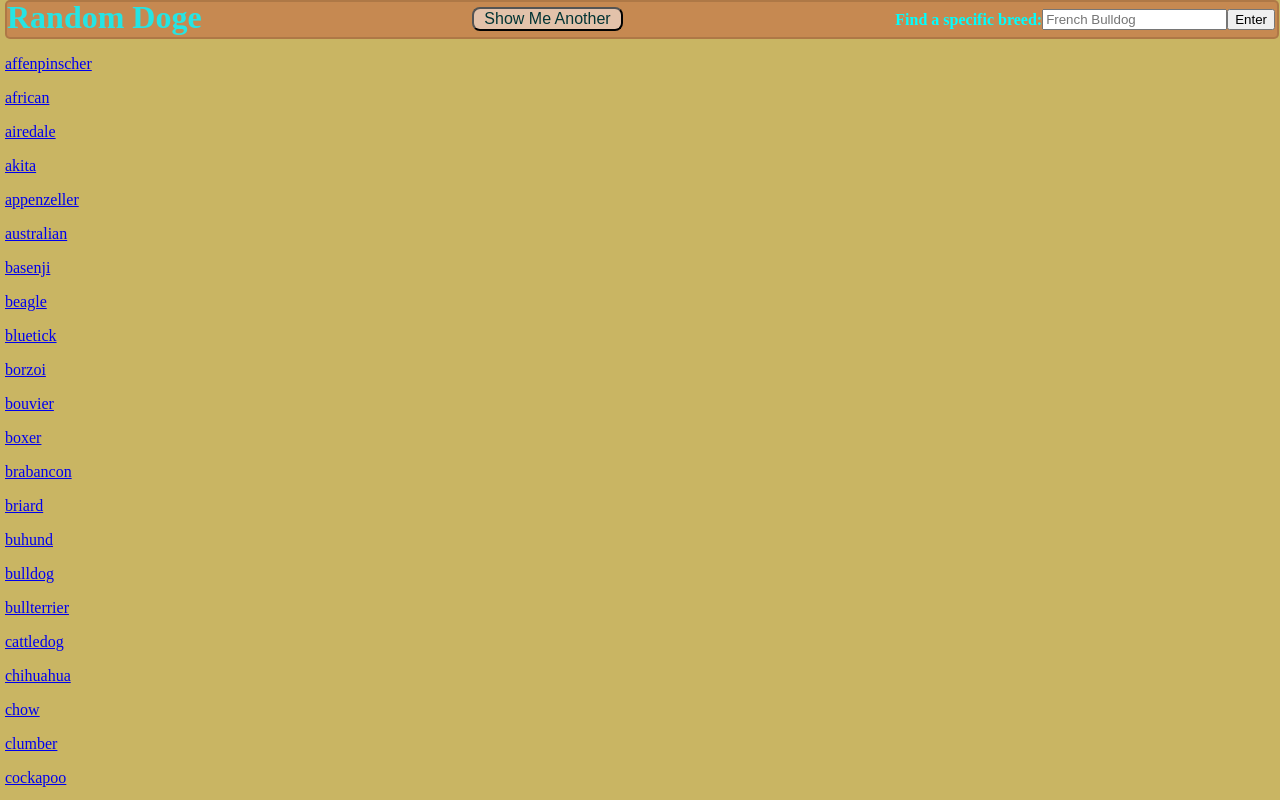
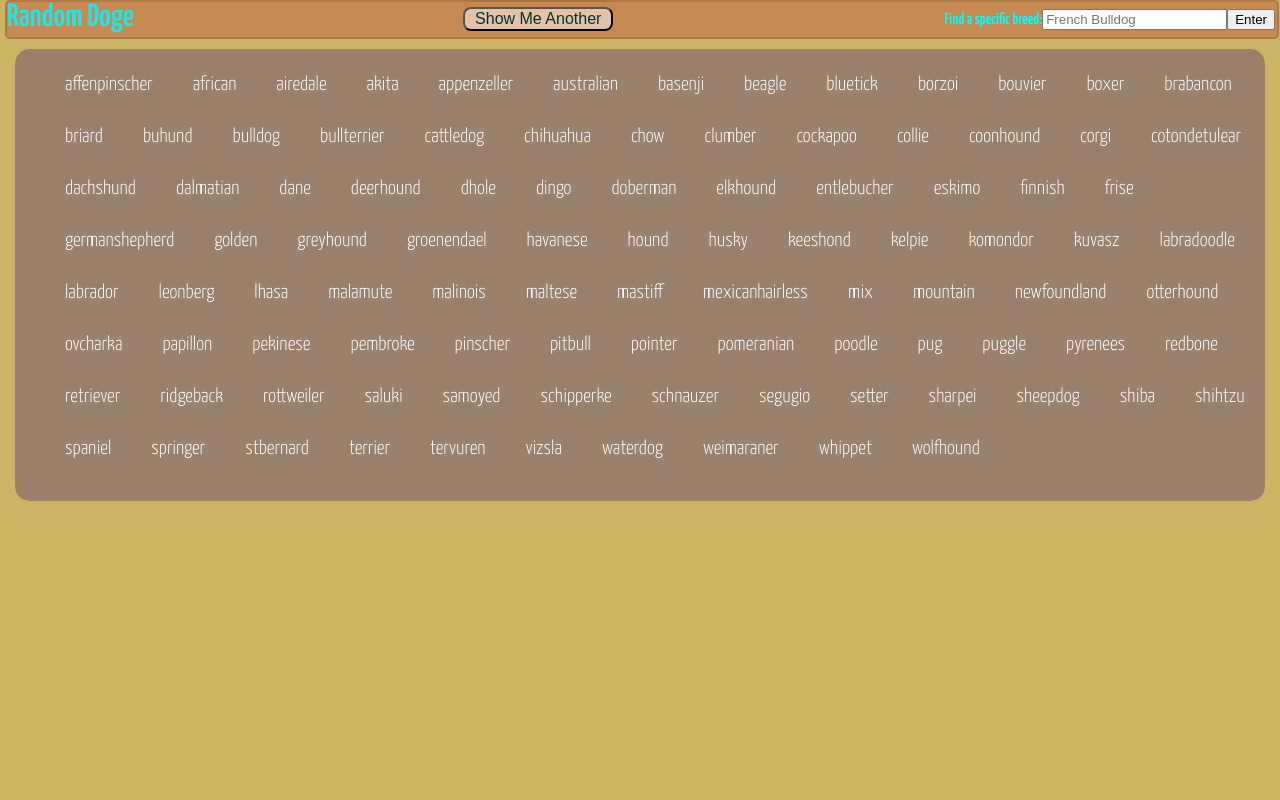
Before and after one commit to Chrisstruong/BreedBeauty, a React (Create React App) app in the folder project-two/: page / in a window 1280 px wide. Shown: the top 800 px of the page. Built offline with nearby package versions, Linux system fonts and the light colour scheme; no server answers.

Commit message:
Update styling app.css, DogDetails.css, DogList.css. // update component order in App.js, DogDetails.js, DogList.js. // Add font for website to index.html.

```diff
--- a/project-two/public/index.html
+++ b/project-two/public/index.html
@@ -3,6 +3,9 @@
   <head>
     <meta charset="utf-8" />
     <link rel="icon" href="%PUBLIC_URL%/favicon.ico" />
+    <link rel="preconnect" href="https://fonts.googleapis.com">
+    <link rel="preconnect" href="https://fonts.gstatic.com" crossorigin>
+    <link href="https://fonts.googleapis.com/css2?family=Yanone+Kaffeesatz:wght@300;600&display=swap" rel="stylesheet">
     <meta name="viewport" content="width=device-width, initial-scale=1" />
     <meta name="theme-color" content="#000000" />
     <meta
--- a/project-two/src/App.js
+++ b/project-two/src/App.js
@@ -10,13 +10,10 @@ import DogList from './Components/DogList';
 function App() {
   return (
   <>
-    <header>
        <Navbar />
-       <DogList />
-       <DogDetails />
-    </header>
     <main>
-    <Routes>
+      <DogList />
+      <Routes>
         <Route path="/" element={ <RandomDog /> } />
         <Route path="/list" element={<DogList />} />
         <Route path="/list/:nameDog" element={ <DogDetails /> } />
--- a/project-two/src/Components/DogDetails.js
+++ b/project-two/src/Components/DogDetails.js
@@ -1,5 +1,6 @@
 import { useEffect, useState } from 'react'
 import { useParams } from 'react-router-dom'
+import '../styles/DogDetails.css'
 
 function DogDetails (props) {
     const [dogs, setDogs] = useState(null)
@@ -31,7 +32,7 @@ function DogDetails (props) {
 
 
     return (
-        <div>
+        <div className="dog-container">
             {dogs ? <>
                 <img className='photo-box' src={dogs[0]} alt=""/>
                 <img className='photo-box' src={dogs[1]} alt=""/>
--- a/project-two/src/Components/DogList.js
+++ b/project-two/src/Components/DogList.js
@@ -5,15 +5,19 @@ function DogList (props) {
     const [dog, setDog] = useState(null)
     const dogArray = ["affenpinscher", "african", "airedale", "akita", "appenzeller", "australian", "basenji", "beagle", "bluetick", "borzoi", "bouvier", "boxer", "brabancon", "briard", "buhund", "bulldog", "bullterrier", "cattledog", "chihuahua", "chow", "clumber", "cockapoo", "collie", "coonhound", "corgi","cotondetulear", "dachshund", "dalmatian", "dane", "deerhound", "dhole", "dingo", "doberman", "elkhound", "entlebucher", "eskimo", "finnish", "frise", "germanshepherd", "golden", "greyhound", "groenendael", "havanese", "hound", "husky", "keeshond", "kelpie", "komondor", "kuvasz", "labradoodle", "labrador", "leonberg", "lhasa", "malamute", "malinois", "maltese", "mastiff", "mexicanhairless", "mix", "mountain", "newfoundland", "otterhound", "ovcharka", "papillon", "pekinese", "pembroke", "pinscher", "pitbull", "pointer", "pomeranian", "poodle", "pug", "puggle", "pyrenees", "redbone", "retriever", "ridgeback", "rottweiler", "saluki", "samoyed", "schipperke", "schnauzer", "segugio", "setter", "sharpei", "sheepdog", "shiba", "shihtzu", "spaniel", "springer", "stbernard", "terrier", "tervuren", "vizsla", "waterdog", "weimaraner","whippet", "wolfhound"]
     return (
-        <div>
+        <>
+        <div className="dog-list">
             {dogArray.map((elDog, idx) => (
                 <Link to = {`/list/${elDog}`} key={idx}>
-                    <div className="dog-list">
-                        <p>{elDog}</p>
+                    <div className="dog-list-inner">
+                        <ul>
+                        <li>{elDog}</li>
+                        </ul>
                     </div>
                 </Link>
             ))}
         </div>
+        </>
     )
 }
 
--- a/project-two/src/styles/App.css
+++ b/project-two/src/styles/App.css
@@ -1,4 +1,5 @@
 body {
+    font-family: 'Yanone Kaffeesatz', sans-serif;
     background-color: rgb(201, 181, 99);
     padding: 5px;
     padding-top: 0;
--- /dev/null
+++ b/project-two/src/styles/DogDetails.css
@@ -0,0 +1,13 @@
+.dog-container{
+    display: flex;
+    justify-content: space-evenly;
+    border-radius: 15px;
+    gap: 5 px;
+}
+
+img {
+    max-width: 70vw;
+    height: auto;
+    border-radius: 15px;
+    border: 2px solid rgb(11, 11, 11, .09);
+}
--- a/project-two/src/styles/DogList.css
+++ b/project-two/src/styles/DogList.css
@@ -1,24 +1,23 @@
-.dog-list {
-
+li {
+    display: flex;
+    color: white;
+    text-decoration: none;
+    font-size: 20px;
 }
 
+a {
+    text-decoration: none;
+}
 
-.dog-container{
-    display: flex;
-    justify-content: center;
-    border-radius: 15px;
+.dog-list {
+text-decoration: none;
+display: flex;
+border: 2 px solid rgb(70, 155, 28);
+flex-wrap: wrap;
 }
-.photo-box{
-    border: 2px solid blue;
+
+.dog-list-inner{
     width: 100%;
     display: flex;
-    border-radius: 15px;
-    justify-content: center;
+    font-size:
 }
-
-img {
-    max-width: 90vw;
-    width: 100%;
-    height: auto;
-    border-radius: 15px;
-}
```
